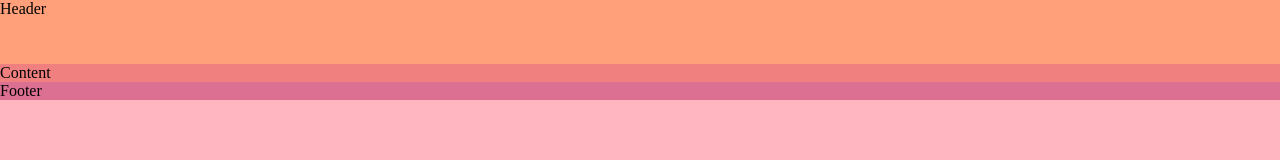
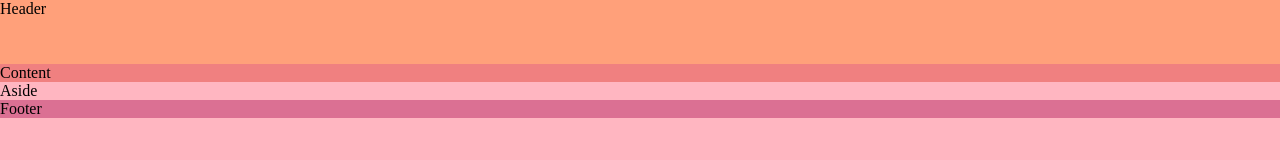
Before and after one commit to yuliethc/flex, a plain HTML site: page index.html in a window 1280 px wide. Drawn offline with Linux system fonts and the light colour scheme.

Commit message:
Added aside to de main layout

```diff
--- a/index.html
+++ b/index.html
@@ -12,8 +12,13 @@
         Header
     </header>
 
-    <section class="content">
-        Content
+    <section class="container">
+        <section class="content">
+            Content
+        </section>
+        <aside class="aside">
+            Aside
+        </aside>
     </section>
 
     <footer>
```
